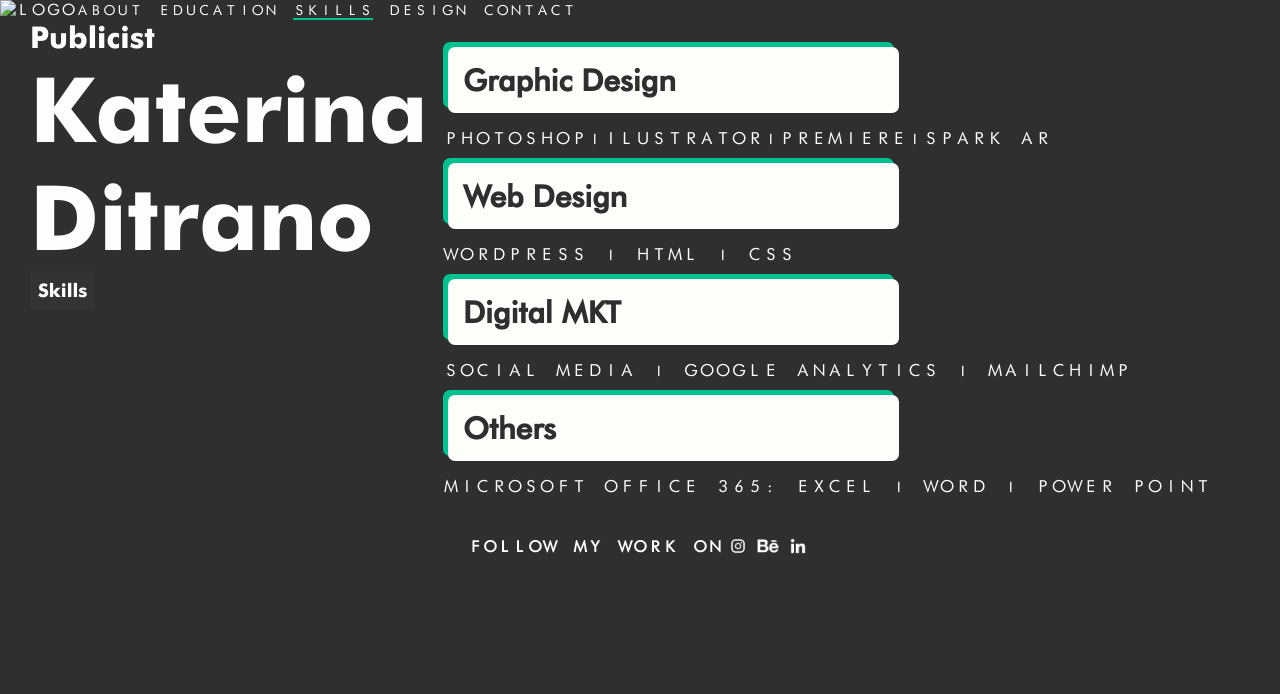
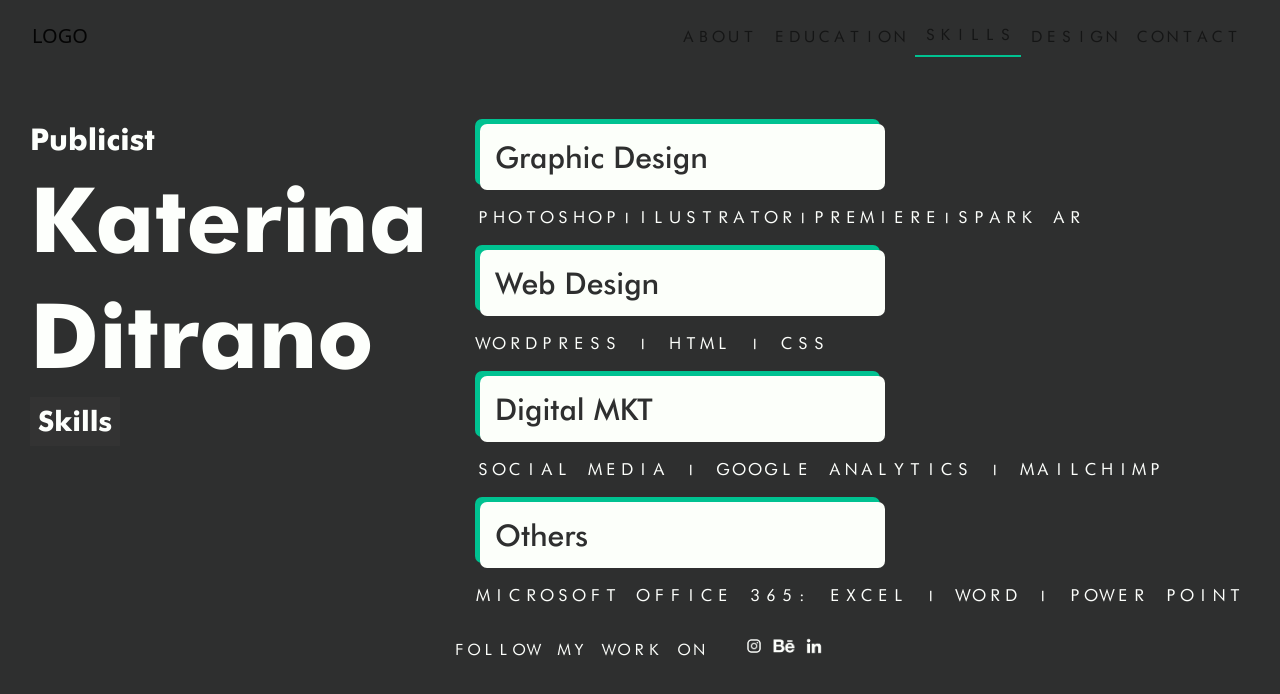
Before and after one commit to Caterina-Ditrano/caterina_ditrano_porfolio, a plain HTML site: page pages/skills.html in a window 1280 px wide. Drawn offline with nearby package versions, Linux system fonts and the light colour scheme.

Commit message:
segunda-preentrega

```diff
--- a/pages/skills.html
+++ b/pages/skills.html
@@ -5,22 +5,27 @@
 		<meta http-equiv="X-UA-Compatible" content="IE=edge">
 		<meta name="viewport" content="width=device-width, initial-scale=1.0">
 		<title>Katerina Ditrano Porfolio</title>
+		<link href="https://cdn.jsdelivr.net/npm/bootstrap@5.2.0-beta1/dist/css/bootstrap.min.css" rel="stylesheet" integrity="sha384-0evHe/X+R7YkIZDRvuzKMRqM+OrBnVFBL6DOitfPri4tjfHxaWutUpFmBp4vmVor" crossorigin="anonymous">
 		<link rel="stylesheet" href="../css/index.css">
-		<link
-        rel="stylesheet" href="https://cdnjs.cloudflare.com/ajax/libs/animate.css/4.1.1/animate.min.css"/>
+		<link rel="stylesheet" href="https://cdnjs.cloudflare.com/ajax/libs/animate.css/4.1.1/animate.min.css"/>
 		<title>Katerina Ditrano</title>
 	</head>
-	<body >
-		<header class="animate__animated animate__backInLeft">
-            <img class="nav-logo" src="" alt="LOGO">
-            <nav class="menu">
-				<ul>
-                    <li> <a href="../index.html"> ABOUT </a> </li>
-                    <li> <a href="../pages/education.html"> EDUCATION </a> </li>
-                    <li> <a class="active" href="../pages/skills.html">SKILLS</a></li>
-                    <li> <a href="../pages/design.html">DESIGN</a> </li>
-                    <li> <a href="../pages/contacto.html">CONTACT</a>  </li>
-                </ul>
+	<body class="background-color">
+		<header>
+            <nav id="nav" class="navbar navbar-expand-lg navbar-light bg-light">
+                <a class="navbar-brand" href="#">LOGO</a>
+                <button class="navbar-toggler" type="button" data-bs-toggle="collapse" data-bs-target="#navbarNav" aria-controls="navbarNav" aria-expanded="false" aria-label="Toggle navigation">
+                    <span class="navbar-toggler-icon"></span>
+                  </button>
+                <div class="collapse navbar-collapse" id="navbarNav">
+                    <ul class="navbar-nav">
+                        <li class="nav-item"> <a class="nav-link" href="../index.html">ABOUT</a></li>
+                        <li class="nav-item"> <a class="nav-link" href="../pages/education.html"> EDUCATION </a> </li>
+                        <li class="nav-item active"> <a class="nav-link" href="../pages/skills.html">SKILLS <span class="sr-only"></span></a> </li>
+                        <li class="nav-item"> <a class="nav-link" href="../pages/design.html">DESIGN</a> </li>
+                        <li class="nav-item"> <a class="nav-link" href="../pages/contacto.html">CONTACT</a> </li>
+                    </ul>
+                </div>
             </nav>
         </header>
 		<main class="animate__animated animate__fadeInLeftBig">
@@ -65,5 +70,6 @@
                 <li><a href="https://www.linkedin.com/in/caterina-ditrano/"><img src="../imagenes/linkedin.png" alt="Linkedin" ></a></li>
             </ul>
 		</footer>
+		<script src="https://cdn.jsdelivr.net/npm/bootstrap@5.2.0-beta1/dist/js/bootstrap.bundle.min.js" integrity="sha384-pprn3073KE6tl6bjs2QrFaJGz5/SUsLqktiwsUTF55Jfv3qYSDhgCecCxMW52nD2" crossorigin="anonymous"></script>
 	</body>
 </html>
```
Also changed, not shown: index.html (+1 -1 lines), pages/contacto.html (+2 -3 lines), pages/design.html (+21 -14 lines), pages/education.html (+20 -14 lines).
